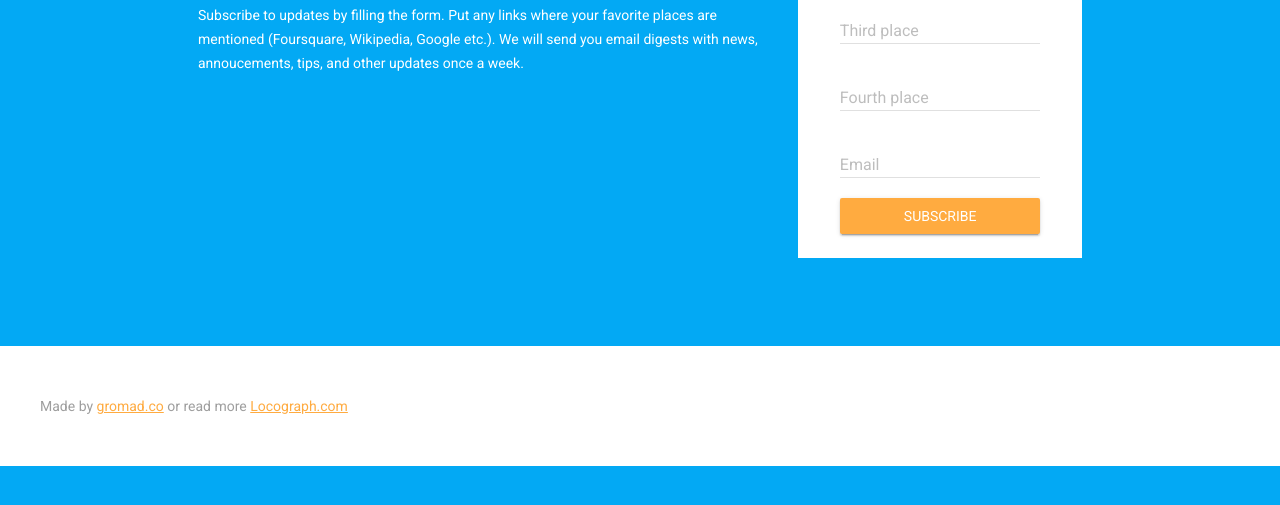
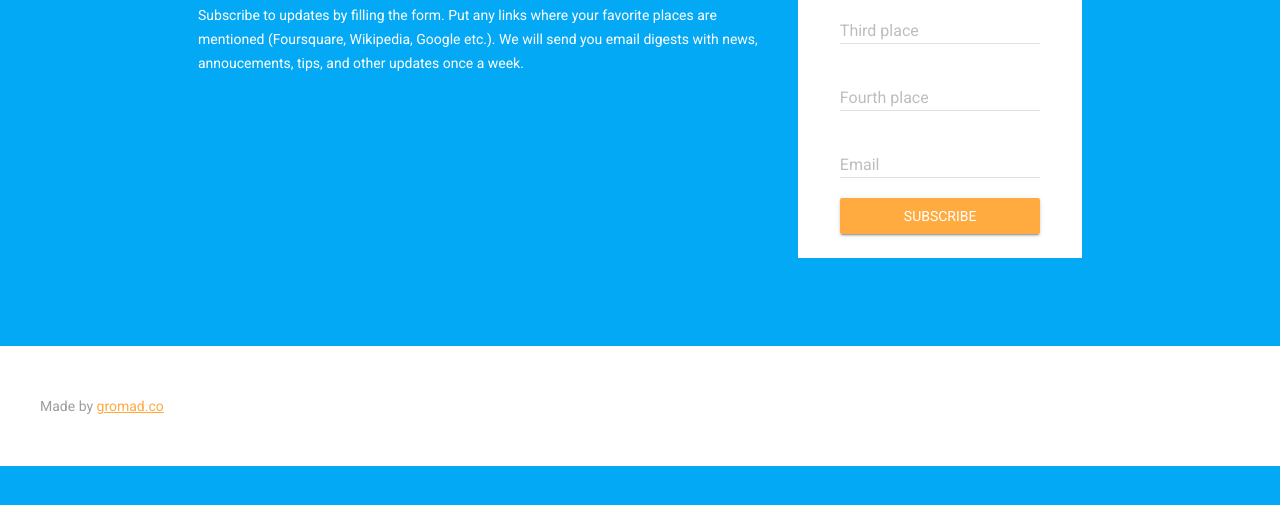
Before and after one commit to gromadco/locograph, a plain HTML site: page src/templates/index.html in a window 1280 px wide. Shown: the part 269-774 px from the top of the page. Drawn offline with Linux system fonts and the light colour scheme.

Commit message:
Removed link to About

```diff
--- a/src/templates/index.html
+++ b/src/templates/index.html
@@ -146,7 +146,7 @@
         <footer class="mdl-mini-footer">
 
           <div class="mdl-mini-footer--left-section">
-            Made by <a href="http://gromad.co">gromad.co</a> or read more <a href="about.html">Locograph.com</a>
+            Made by <a href="http://gromad.co">gromad.co</a>
           </div>
 
           <!--
```
